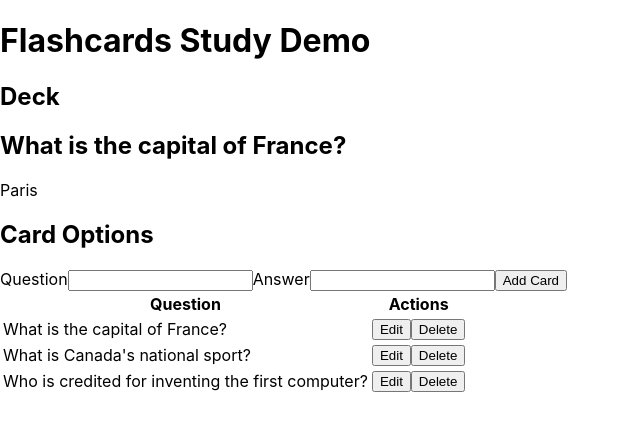
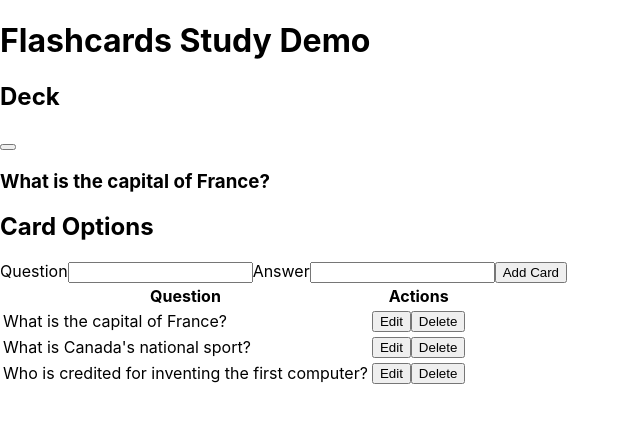
Before and after one commit to SofPan/flashcards, a React (Create React App) app: page / in a window 1280 px wide. Shown: the top 430 px of the page, without its empty margins (0-640 px from the left). Built offline with nearby package versions, Linux system fonts and the light colour scheme.

Commit message:
Conditional to show question or answer

```diff
--- a/src/cards/Card.js
+++ b/src/cards/Card.js
@@ -1,12 +1,22 @@
 import React, {useState} from "react";
 
 const Card = (props) => {
-    // const [showAnswer, setShowAnswer] = useState(false);
-    const testReturn = props.cardArr[0];
+    const [showAnswer, setShowAnswer] = useState(false);
+    const [currentCard, setCurrentCard] = useState(props.cardArr[0]);
+
+
     return(
         <div className="flashcard">
-            <h2>{testReturn.question}</h2>
-            <p>{testReturn.answer}</p>
+            <button onClick={() => setShowAnswer(!showAnswer)}>
+                <span className="flip"></span>
+            </button>
+            <div>
+                {showAnswer ? (
+                    <p className="card-answer">{currentCard.answer}</p>
+                ) : (
+                    <h3>{currentCard.question}</h3>
+                )}
+            </div>
         </div>
     )
 }
```
